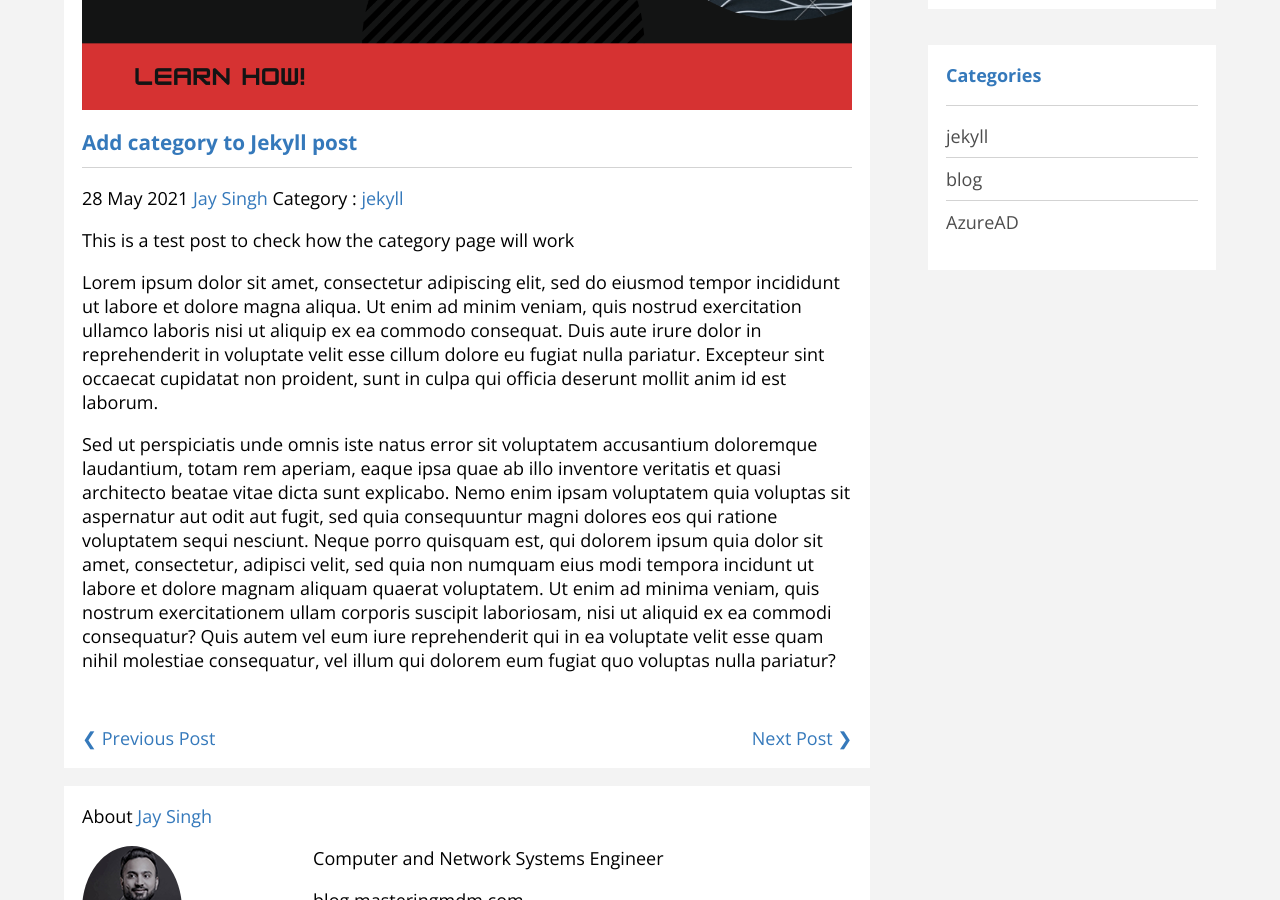
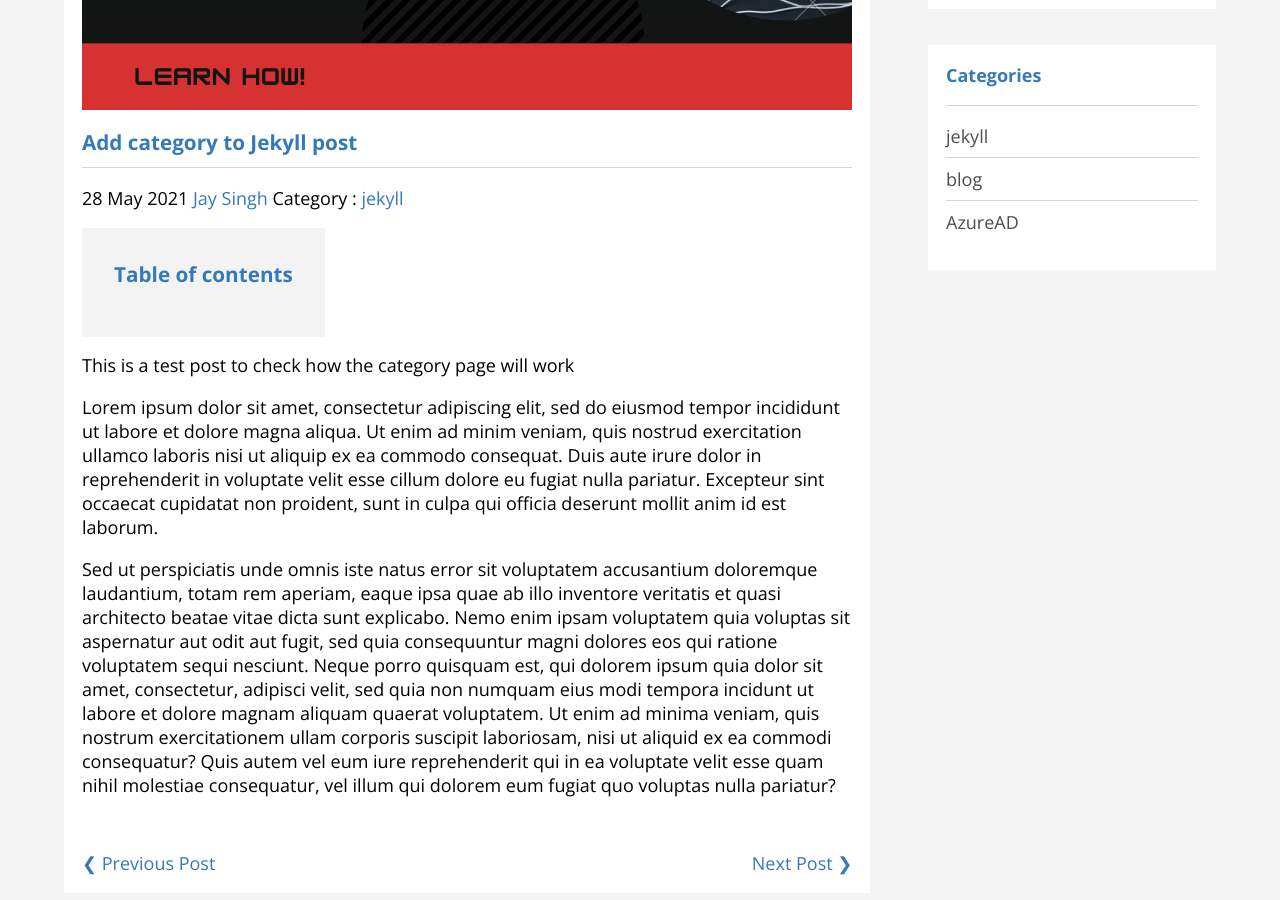
Before and after one commit to jays1ngh/jays1ngh.github.io, a Jekyll site: the page built from _posts/2021-06-11-Add-Category-In-Jekyll.md, in a window 1280 px wide and 900 px high, scrolled down 443 px. Built offline with Jekyll 4.4.1, drawn with Linux system fonts in a browser that asks for light colours.

Commit message:
added div with id "toc"

```diff
--- a/_layouts/post.html
+++ b/_layouts/post.html
@@ -38,6 +38,10 @@ comments: true
           {% unless forloop.last %}&nbsp;{% endunless %} {% endfor %}
         </span>
         </div><!-- /post-meta -->
+
+      <div id="toc">
+        <h2>Table of contents</h2>
+      </div> <!-- /toc -->
 
       <div class="post-detail">
     {{ content }}
```
